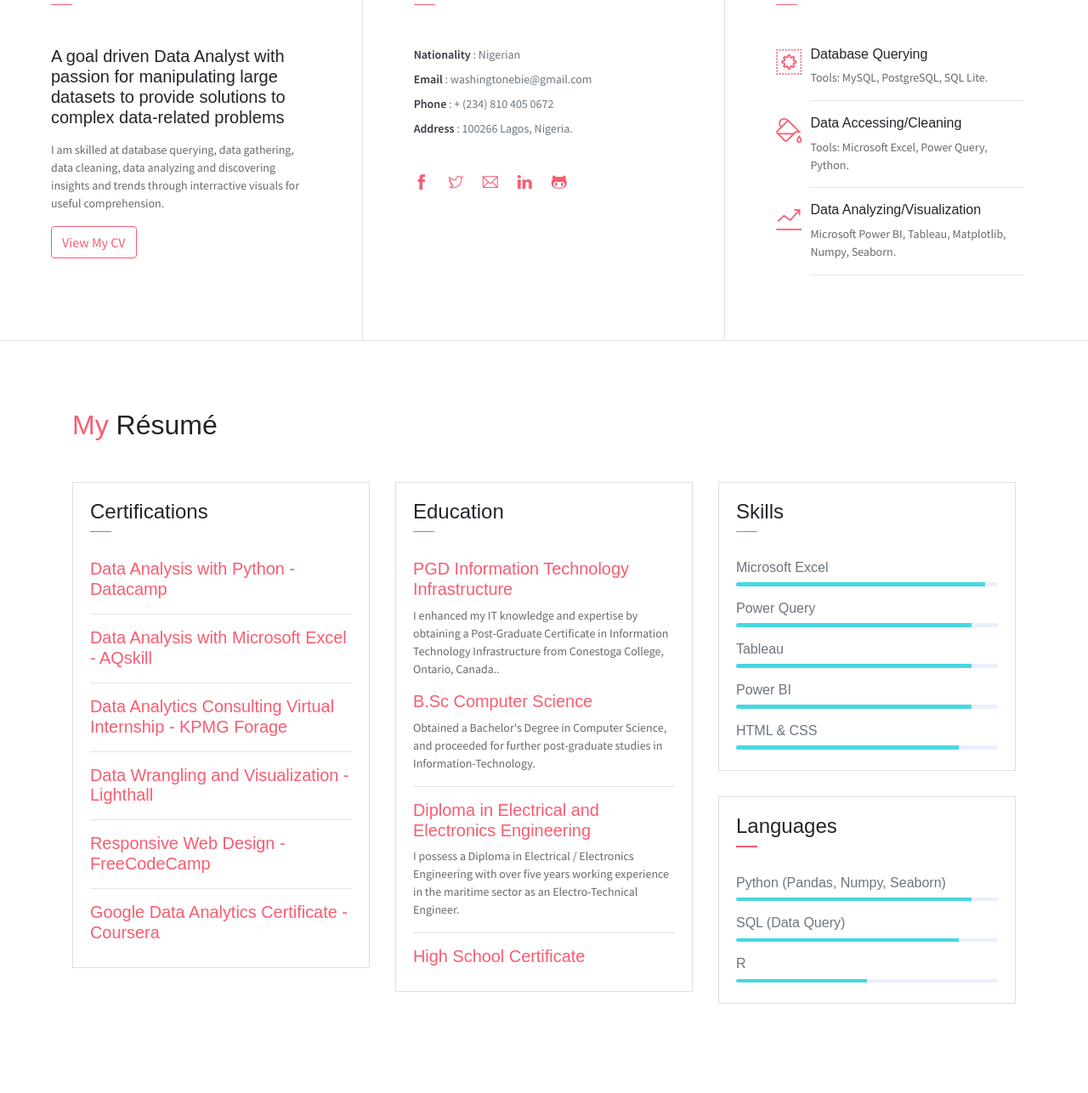
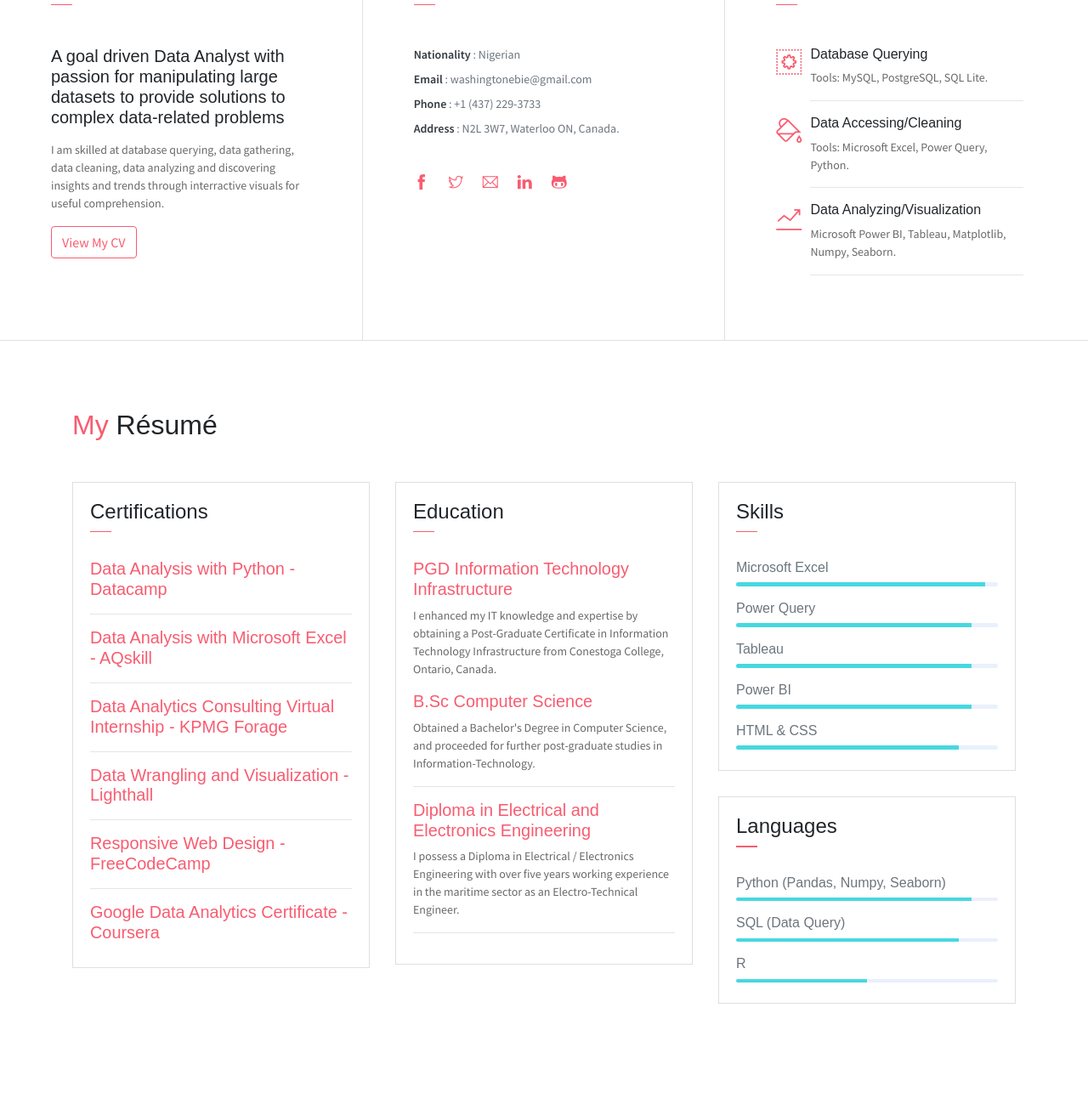
Before and after one commit to sirwash/sirwash.github.io, a website: page index.html in a window 1280 px wide. Shown: the part 814-2100 px from the top of the page at 85% size. Drawn offline with Linux system fonts and the light colour scheme; some packages are replaced by stand-ins of ours; some icons are missing.

Commit message:
index.html

```diff
--- a/index.html
+++ b/index.html
@@ -84,8 +84,8 @@
                 <ul class="mt40 info list-unstyled">
                     <li><span>Nationality</span> : Nigerian</li>
                     <li><span>Email</span> : washingtonebie@gmail.com</li>
-                    <li><span>Phone</span> : + (234) 810 405 0672</li>
-                    <li><span>Address</span> :  100266 Lagos, Nigeria.</li>
+                    <li><span>Phone</span> : +1 (437) 229-3733</li>
+                    <li><span>Address</span> :  N2L 3W7, Waterloo ON, Canada.</li>
                 </ul>
                 <ul class="social-icons pt-3">
                     <li class="social-item"><a class="social-link" href="https://web.facebook.com/washington.ebie/" target="_blank"><i class="ti-facebook" aria-hidden="true"></i></a></li>
@@ -174,14 +174,14 @@
                         </div>
                         <div class="card-body">
 			    <h6 class="title text-danger">PGD Information Technology Infrastructure</h6>
-                            <P class="subtitle">I enhanced my IT knowledge and expertise by obtaining a Post-Graduate Certificate in Information Technology Infrastructure from Conestoga College, Ontario, Canada..</P>
+                            <P class="subtitle">I enhanced my IT knowledge and expertise by obtaining a Post-Graduate Certificate in Information Technology Infrastructure from Conestoga College, Ontario, Canada.</P>
                             <h6 class="title text-danger">B.Sc Computer Science</h6>
                             <P class="subtitle">Obtained a Bachelor's Degree in Computer Science, and proceeded for further post-graduate studies in Information-Technology.</P>
                             <hr>
                             <h6 class="title text-danger">Diploma in Electrical and Electronics Engineering</h6>
                             <P class="subtitle">I possess a Diploma in Electrical / Electronics Engineering with over five years working experience in the maritime sector as an Electro-Technical Engineer.</P>
                             <hr>
-                            <h6 class="title text-danger">High School Certificate</h6>
+                            <!-- <h6 class="title text-danger">High School Certificate</h6> -->
                             <!-- <P class="subtitle"></P> -->
                         </div>
                     </div>
```
